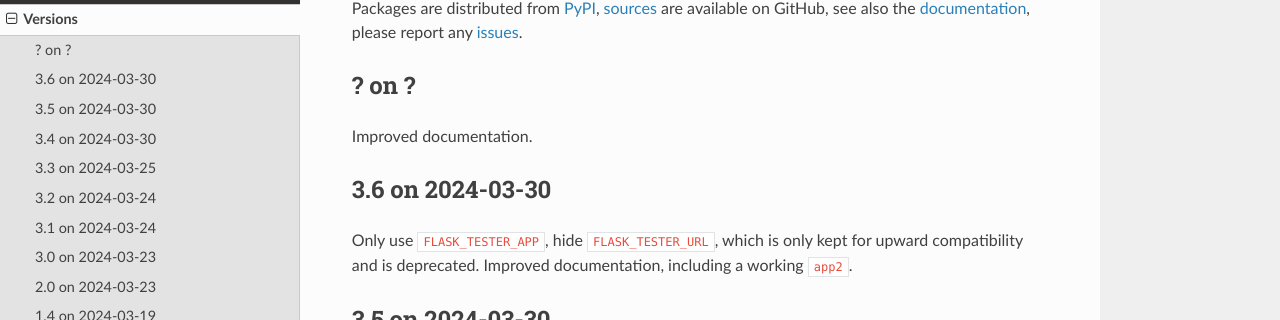
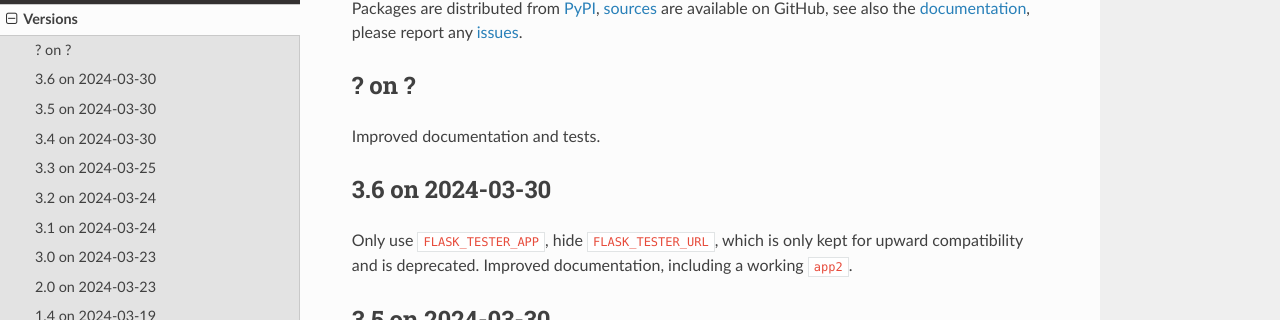
Before and after one commit to zx80/flask-tester, a Sphinx documentation site: the page built from docs/versions.md, in a window 1280 px wide and 900 px high. Shown: the part 163-483 px from the top of the window. Built offline with Sphinx 7.4.7 and the Read the Docs theme 2.0.0, drawn with Linux system fonts in a browser that asks for light colours; pages that are not in the unit, such as notebooks, are missing from menus.

```diff
--- a/docs/versions.md
+++ b/docs/versions.md
@@ -7,7 +7,7 @@
 
 ## ? on ?
 
-Improved documentation.
+Improved documentation and tests.
 
 ## 3.6 on 2024-03-30
 
```
Also changed, not shown: docs/documentation.md (+1 -0 lines), 1 other file.
